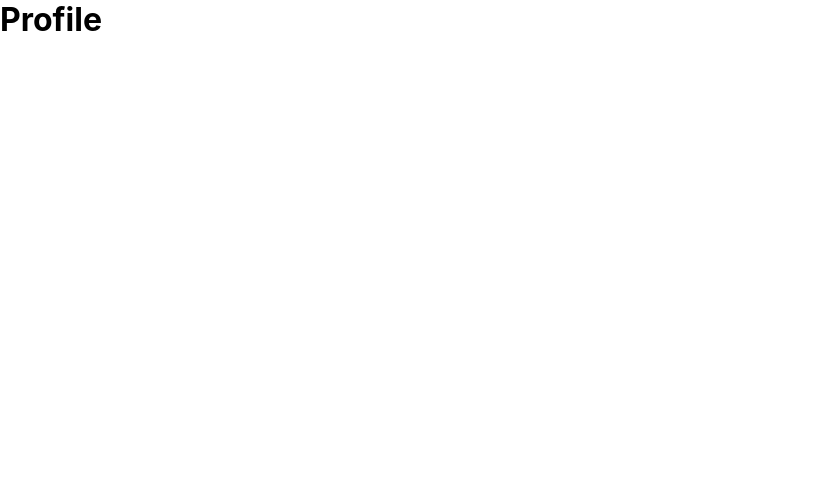
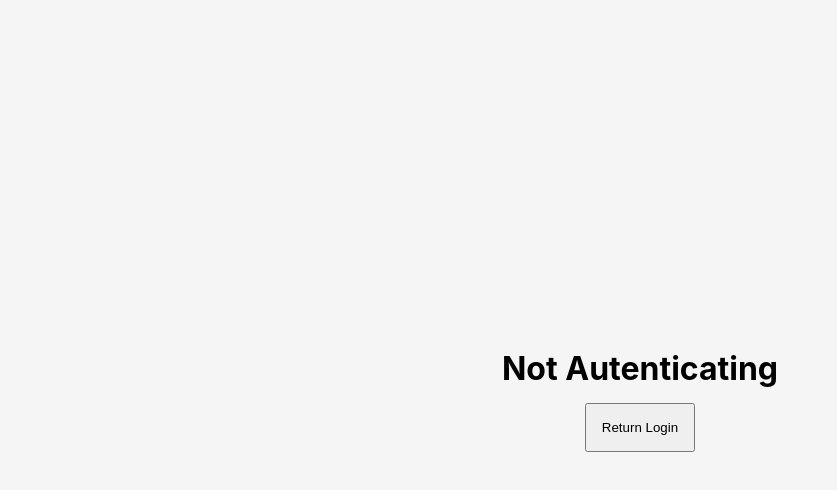
Before and after one commit to SrWalkerB/Instagram-Clone-Front-End, a React (Create React App) app: page /profile in a window 1280 px wide. Shown: the top 490 px of the page, without its empty margins (0-837 px from the left). Built offline with nearby package versions, Linux system fonts and the light colour scheme.

Commit message:
Create component Not_Autenticanting

```diff
--- /dev/null
+++ b/src/components/not_Autenticating/Not_Autenticanting.jsx
@@ -0,0 +1,20 @@
+
+import { Redirect } from "react-router";
+import { Link } from "react-router-dom";
+import "./style.css"
+
+function Not_Autenticanting(){
+    return(
+        <div className='container-not-autenticanting'>
+            <h1>Not Autenticating</h1>
+            <button>
+                <Link to="/login">
+                    Return Login
+                </Link>
+            </button>
+        </div>
+    )
+}
+
+
+export default Not_Autenticanting;
--- /dev/null
+++ b/src/components/not_Autenticating/style.css
@@ -0,0 +1,23 @@
+
+.container-not-autenticanting{
+    background-color: whitesmoke;
+
+    display: flex;
+    justify-content: center;
+    align-items: center;
+    flex-direction: column;
+
+    height: 100vh;
+}
+
+.container-not-autenticanting button{
+    cursor: pointer;
+
+    padding: 15px;
+    margin-top: 15px;
+}
+
+.container-not-autenticanting a{
+    text-decoration: none;
+    color: black;
+}
--- /dev/null
+++ b/src/components/profile/Profile.jsx
@@ -0,0 +1,10 @@
+
+function Profile(){
+    return(
+        <div>
+            <h1>Hello World</h1>
+        </div>
+    )
+}
+
+export default Profile;
--- a/src/index.js
+++ b/src/index.js
@@ -1,16 +1,18 @@
 import dotenv from "dotenv";
 import React from 'react';
 import ReactDOM from 'react-dom';
-import { BrowserRouter, Route, Switch } from 'react-router-dom';
+import { BrowserRouter, Redirect, Route, Switch } from 'react-router-dom';
 import LoginPage from './pages/login/LoginPage';
 import CreateAccountPage from './pages/createAccount/CreateAccountPage';
 import "./global/global.css"
 import ProfilePage from "./pages/profile/profilePage";
 dotenv.config();
 
+
 ReactDOM.render(
   <BrowserRouter>
     <Switch>
+      <Redirect from="/" exact={true} to="/login"/>
       <Route path="/login" exact={true} component={LoginPage}/>
       <Route path="/create/account" component={CreateAccountPage}/>
       <Route path="/profile" component={ProfilePage}/>
--- a/src/pages/createAccount/CreateAccountPage.jsx
+++ b/src/pages/createAccount/CreateAccountPage.jsx
@@ -1,6 +1,6 @@
 import axios from "axios";
 import { useState } from "react";
-import { Link } from "react-router-dom";
+import { Link, Redirect, Route } from "react-router-dom";
 
 import "./style.css"
 
@@ -8,6 +8,7 @@ console.clear();
 function CreateAccountPage(){
 
     const [resultERR, SetResultERR] = useState("");
+    const [redirect, SetRedirect] = useState(false);
 
     async function GetInputData(){
 
@@ -15,6 +16,9 @@ function CreateAccountPage(){
         const username = document.querySelector("#input-username").value;
         const email = document.querySelector("#input-email").value;
         const password = document.querySelector("#input-password").value;
+
+        SetRedirect(true);
+
 
         if(full_name || username || email || password !== ""){
 
@@ -32,15 +36,13 @@ function CreateAccountPage(){
                 return resp.data;
             })
 
-
             if(userCreate.err){
                 return SetResultERR(userCreate.err);
             }
 
-
-
             SetResultERR("");
         }
+
     }
 
     return (
@@ -56,6 +58,7 @@ function CreateAccountPage(){
                     <input id="input-email" type="email" placeholder="Email" />
                     <input id="input-password" type="password" placeholder="Password"/>
                     <button onClick={() => GetInputData()}>Create Account</button>
+                    {redirect == true ? <Redirect to="/profile"/> : ""}
                 </div>
 
                 <p id="msg-err">{resultERR}</p>
--- a/src/pages/profile/profilePage.jsx
+++ b/src/pages/profile/profilePage.jsx
@@ -1,8 +1,14 @@
+import { useState } from "react";
+import Not_Autenticanting from "../../components/not_Autenticating/Not_Autenticanting";
+import Profile from "../../components/profile/Profile";
 
 function ProfilePage(){
+
+    const [showProfile, setShowProfile] = useState(false);
+
     return(
         <div>
-            <h1>Profile</h1>
+            {showProfile ? <Profile /> : <Not_Autenticanting />}
         </div>
     )
 }
```
